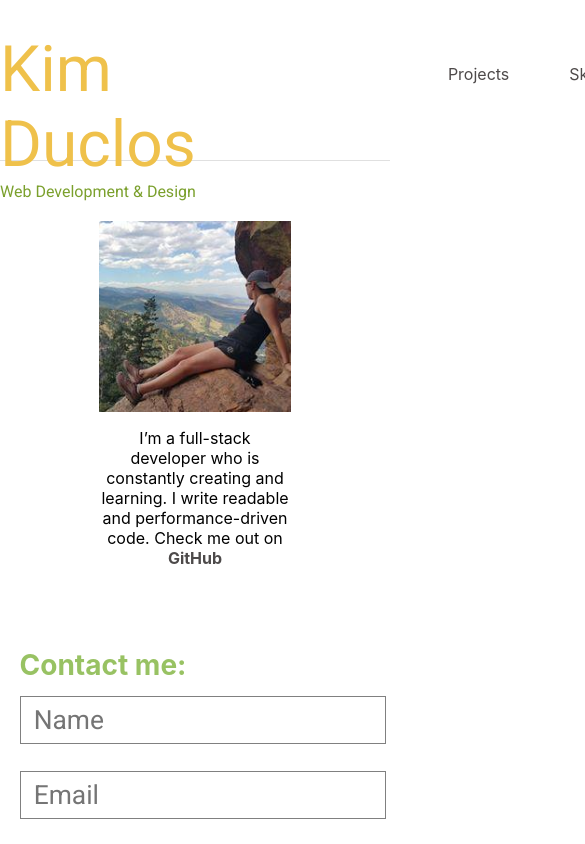
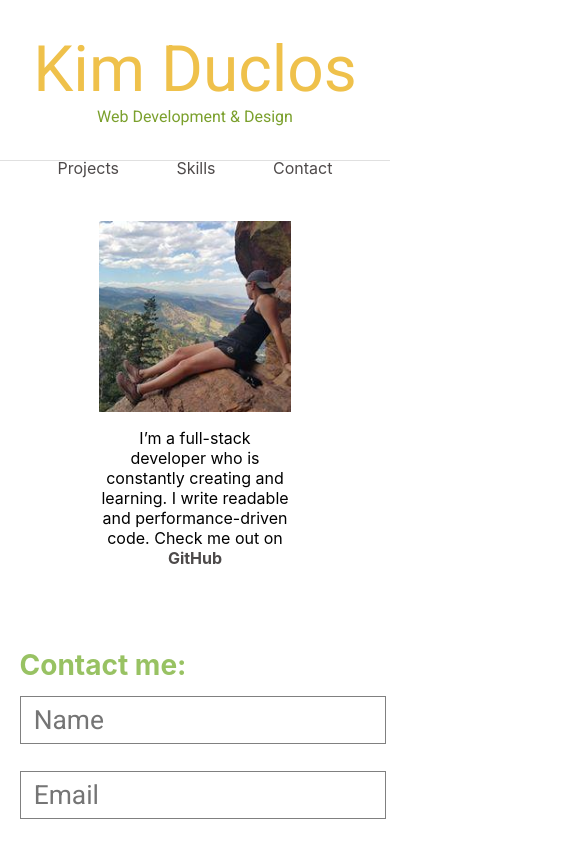
Before and after one commit to KimDuclos/kimduclos.github.io, a React (Create React App) app: page /contactForm in a window 390 px wide. Shown: the top 844 px of the page, 585 px wide, since content can reach past the window. Built offline with nearby package versions, Linux system fonts and the light colour scheme.

Commit message:
header responsive to 800

```diff
--- a/src/header/header.scss
+++ b/src/header/header.scss
@@ -1,6 +1,7 @@
 @import url("https://fonts.googleapis.com/css2?family=Roboto&display=swap");
 
 $break-1000: 1000px;
+$break-800: 800px;
 
 .headerBlock {
   display: flex;
@@ -12,28 +13,52 @@ $break-1000: 1000px;
   @media screen and (max-width: $break-1000) {
     max-width: 1000px;
   }
+  @media screen and (max-width: $break-800) {
+    display: flex;
+    flex-direction: column;
+  }
   .titleBlock {
     width: 30em;
     margin: 2em 0 0 0;
+    @media screen and (max-width: $break-800) {
+      width: 100%;
+    }
   }
   .name {
     font-size: 4em;
     font-family: "Roboto", sans-serif;
     color: #efc14b;
+    @media screen and (max-width: $break-800) {
+      width: 100%;
+      display: flex;
+      justify-content: center;
+    }
   }
   .subtitle {
     font-size: 1em;
     font-family: "Roboto", sans-serif;
     color: #7ba02d;
+    @media screen and (max-width: $break-800) {
+      width: 100%;
+      display: flex;
+      justify-content: center;
+    }
   }
 }
 .navBlock {
+  @media screen and (max-width: $break-800) {
+    display: flex;
+    justify-content: center;
+  }
   .navbar {
     height: 1em;
     width: 25em;
     display: flex;
     justify-content: space-evenly;
     margin: 4em 0 0 12em;
+    @media screen and (max-width: $break-800) {
+      margin: 2em 0 2em 0;
+    }
     :link {
       text-decoration: none;
       color: rgb(78, 74, 74);
```
